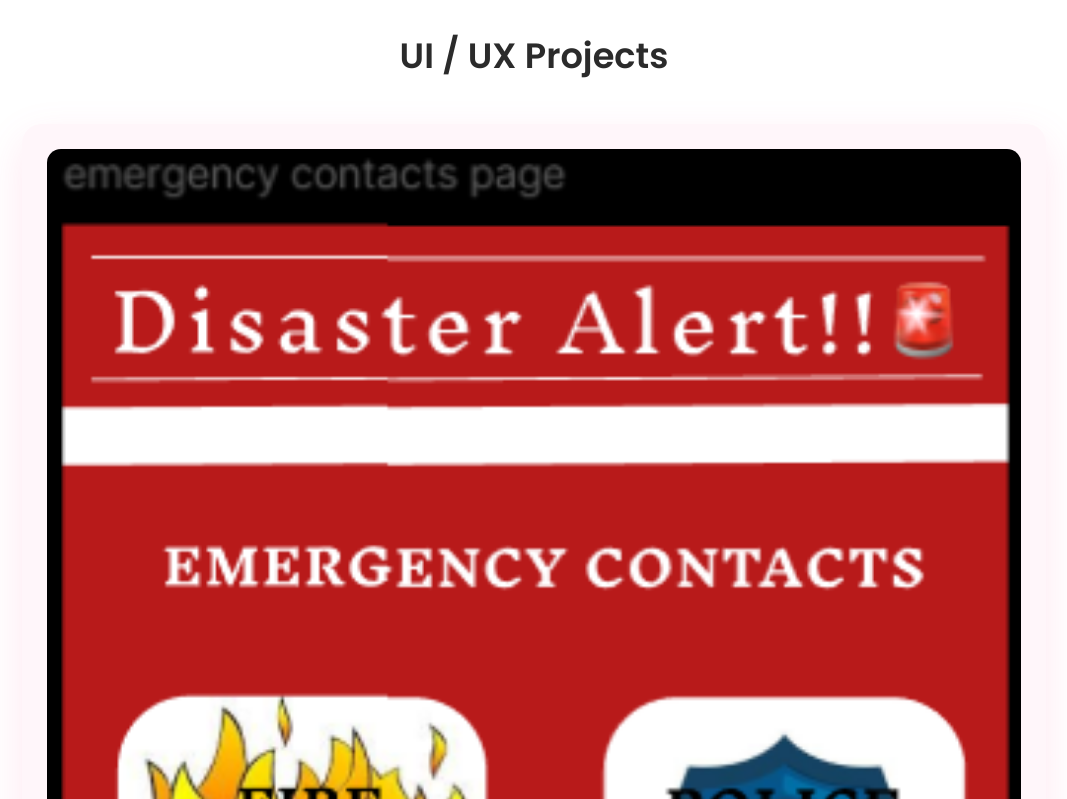
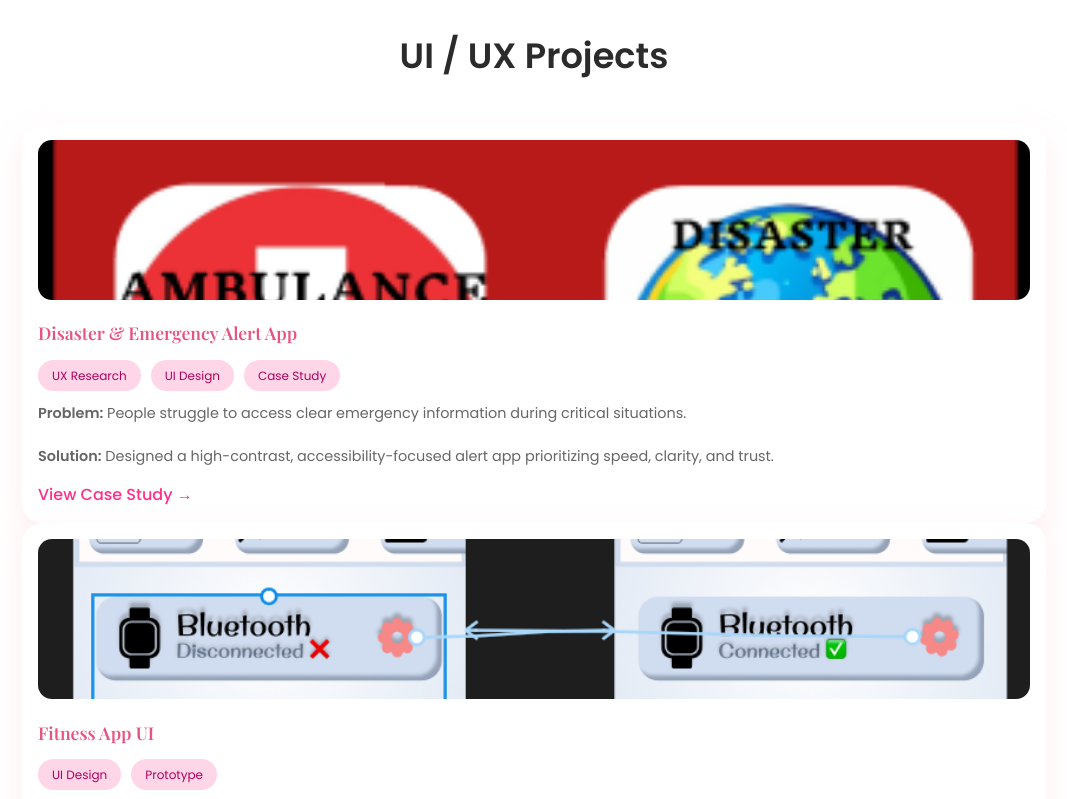
Before and after one commit to SakuraintheSkies/portfolio, a plain HTML site: page index.html in a window 1280 px wide. Shown: the part 1160-1959 px from the top of the page, without its empty margins (106-1173 px from the left). Drawn offline with nearby package versions, Linux system fonts and the light colour scheme.

Commit message:
Update style.css

```diff
--- a/style.css
+++ b/style.css
@@ -74,29 +74,46 @@ h2 {
 .projects {
   background: #fff;
 }
-.projects-grid { display: grid; grid-template-columns: repeat(auto-fit, minmax(260px, 1fr)); gap: 28px; margin-top: 40px; } .project-card { background: #fff; border-radius: 20px; padding: 16px; box-shadow: 0 12px 30px rgba(255, 182, 193, 0.25); transition: transform 0.3s ease, box-shadow 0.3s ease; } .project-card:hover { transform: translateY(-6px); box-shadow: 0 18px 40px rgba(255, 105, 180, 0.3);
-                                                                                                                                                                                                                                                                                                                                  }
+
+.projects-grid {
+  display: grid;
+  grid-template-columns: repeat(auto-fit, minmax(260px, 1fr));
+  gap: 28px;
+  margin-top: 40px;
+}
+
 .project-card {
-  background: #fff6fa;
+  background: #fff;
   border-radius: 20px;
-  padding: 25px;
-  margin-bottom: 40px;
-  box-shadow: 0 15px 40px rgba(255, 95, 162, 0.15);
-  transition: all 0.35s ease;
-  opacity: 0;
-  transform: translateY(30px);
+  padding: 16px;
+  box-shadow: 0 12px 30px rgba(255, 182, 193, 0.25);
+  transition: transform 0.3s ease, box-shadow 0.3s ease;
 }
 
 .project-card:hover {
-  transform: translateY(-10px) scale(1.01);
+  transform: translateY(-6px);
+  box-shadow: 0 18px 40px rgba(255, 105, 180, 0.3);
 }
 
 .project-card img {
   width: 100%;
+  height: 160px;          /* 👈 THIS fixes the bigness */
+  object-fit: cover;     /* crops nicely */
   border-radius: 14px;
-  margin-bottom: 20px;
+  margin-bottom: 12px;
+}
+.project-card h3 {
+  font-family: 'Playfair Display', serif;
+  font-size: 1.1rem;
+  color: #e75480;
+  margin-bottom: 6px;
 }
 
+.project-card p {
+  font-size: 0.9rem;
+  color: #666;
+  line-height: 1.5;
+}
 .tags {
   display: flex;
   gap: 10px;
```
